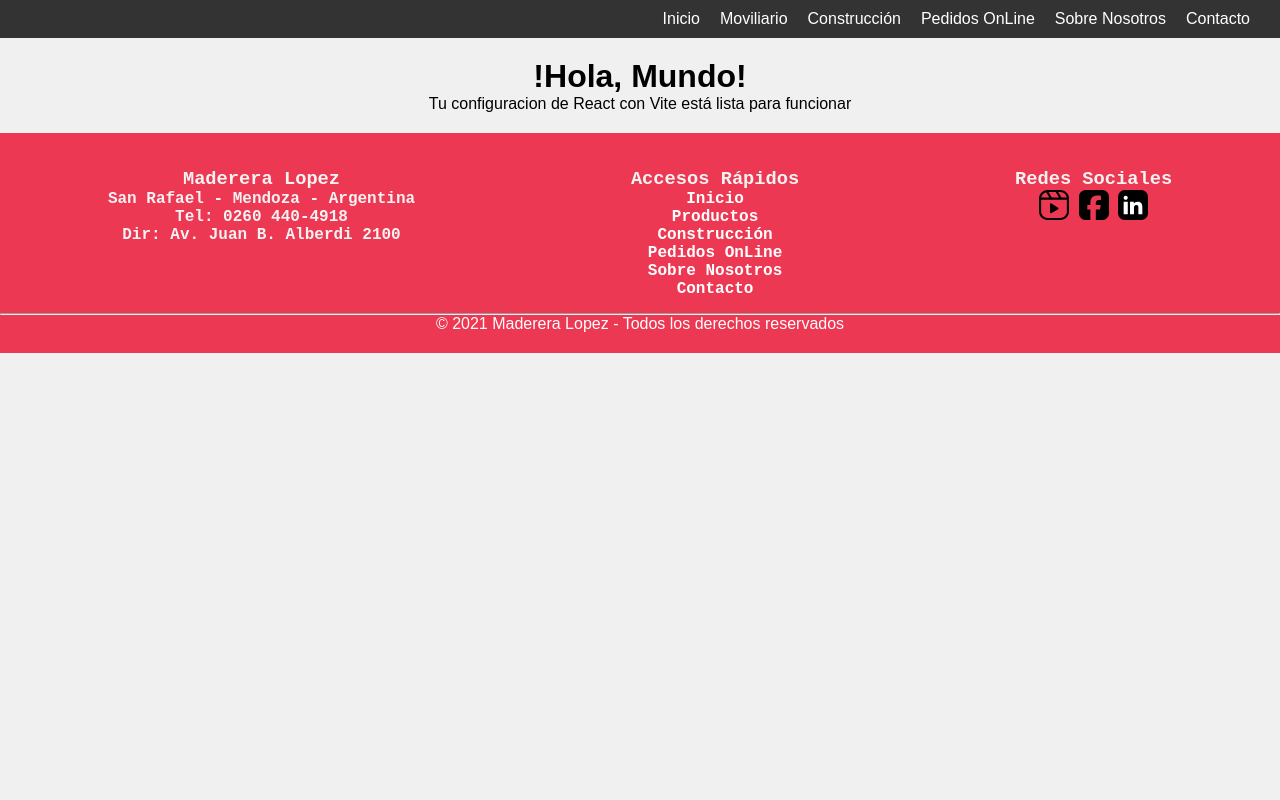
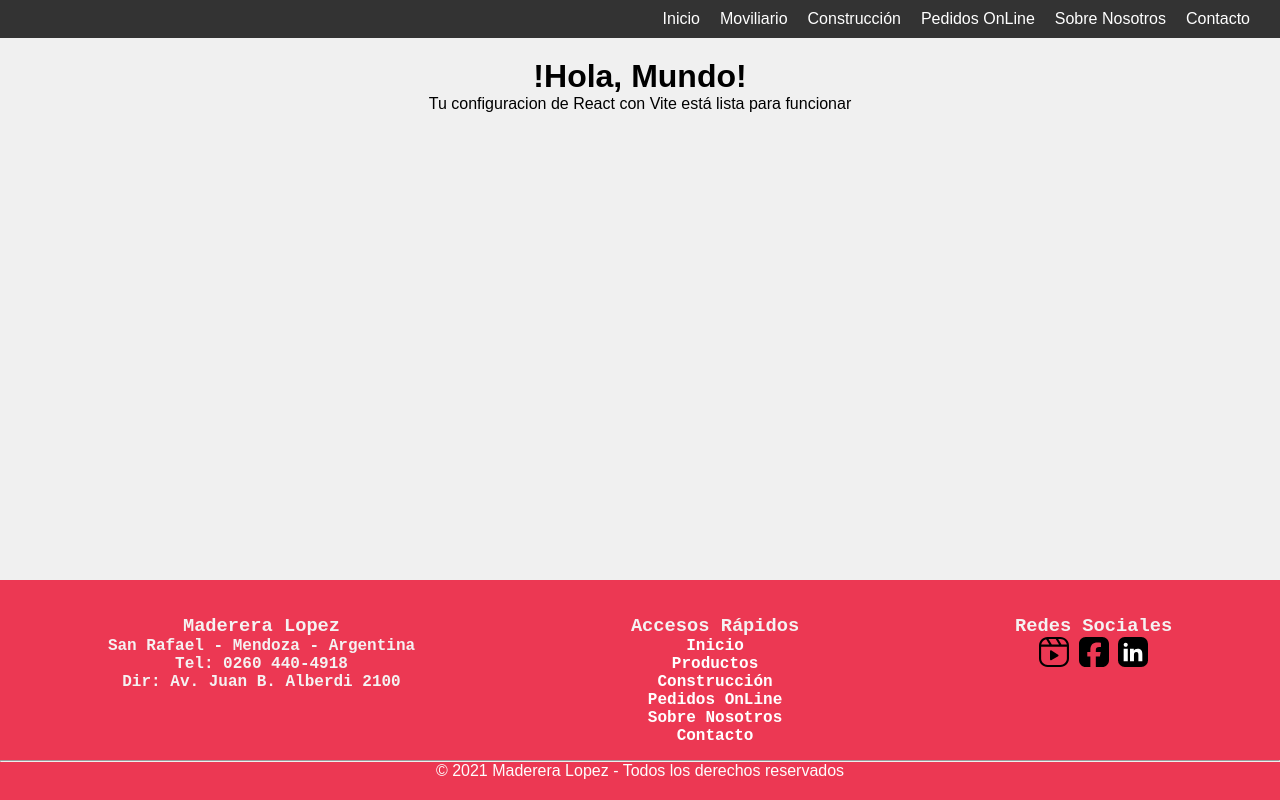
Before and after one commit to javierbrega/test1React, a React (Vite) app in the folder test1/: page / in a window 1280 px wide. Built offline with nearby package versions, Linux system fonts and the light colour scheme.

Commit message:
solucione el problema de la ubicación del footer

```diff
--- a/test1/src/index.css
+++ b/test1/src/index.css
@@ -6,6 +6,9 @@
 }
 
 html, body {
+  position: relative;padding-bottom: 3em;
+  min-height: 100vh;
+
   height: 100%; /* Asegura que ocupen toda la altura */
   margin: 0;
   display: flex;
@@ -61,7 +64,10 @@ footer {
   background-color: #ec3853;
   color: #fefdfd;
   padding: 20px 0;
-  position:static;
+  position:absolute;
+  bottom:0;
+  width: 100%;
+
 
 }
 .footer-column a {
```
